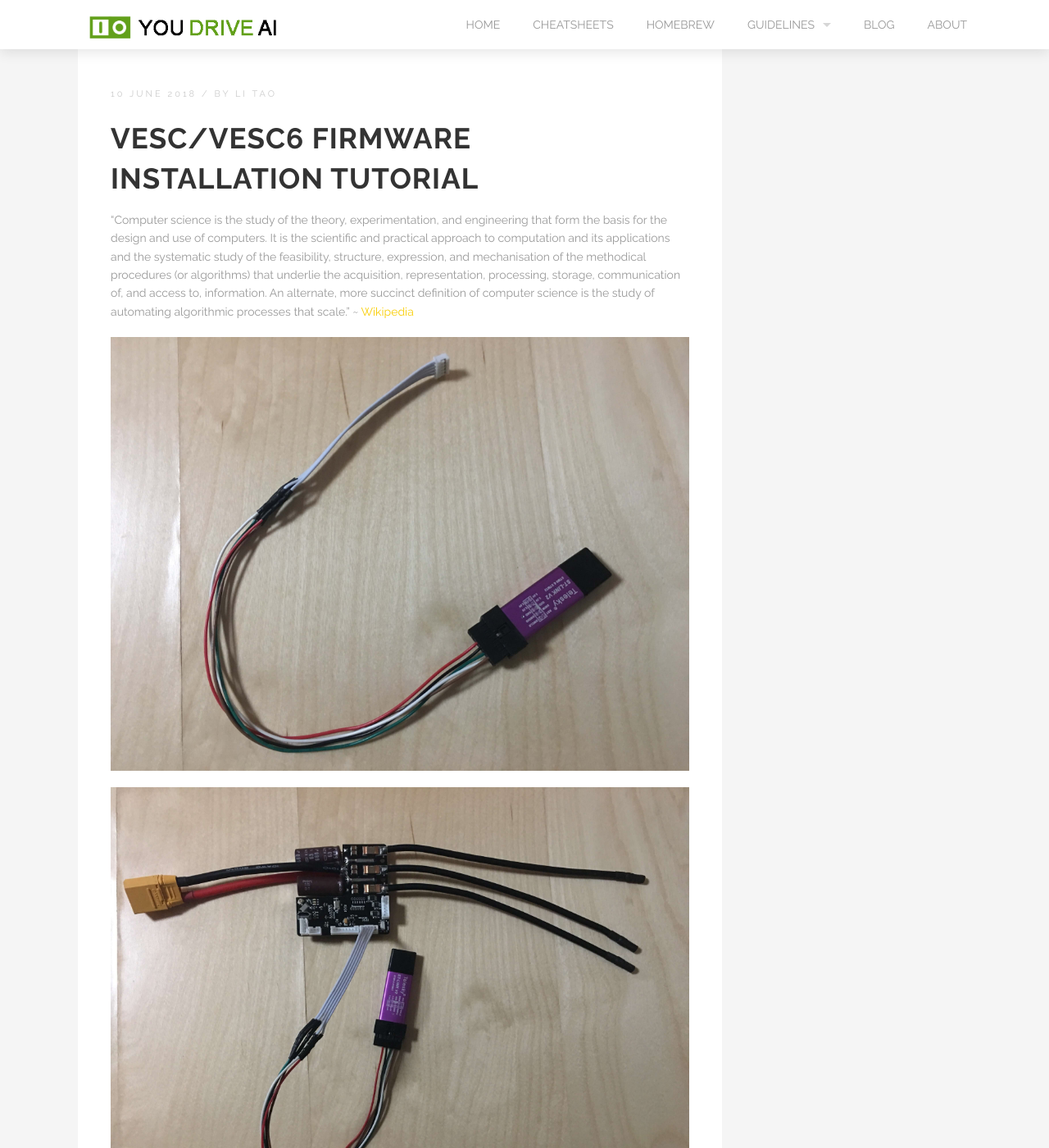
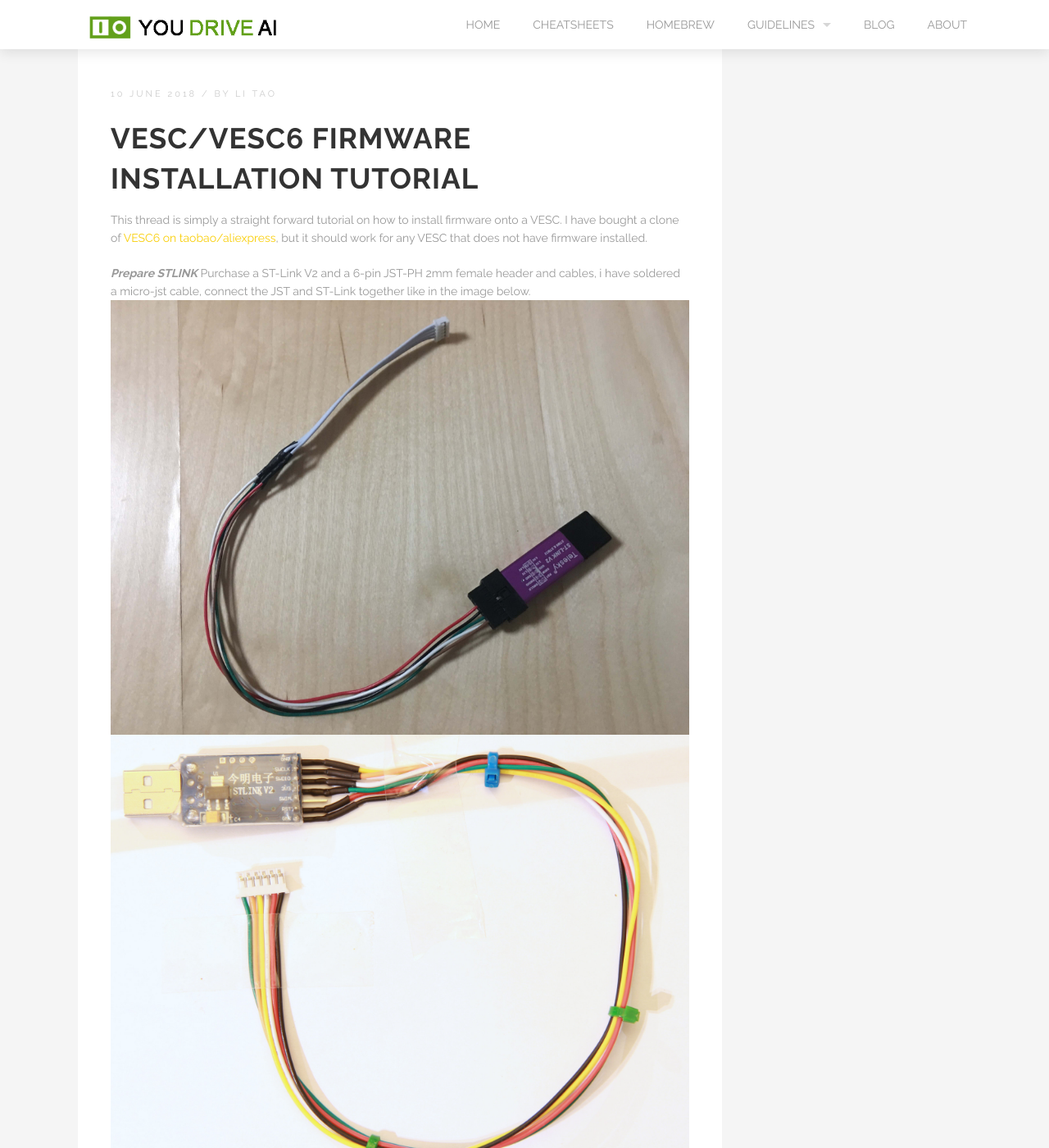
Before and after one commit to darwinbeing/darwinbeing.github.io, a Jekyll site: the page built from _posts/2018-06-10-VESC-Firmware-Installation-Tutorial.md, in a window 1280 px wide and 1400 px high, scrolled down 1006 px. Shown: the whole window at 82% size. Built offline with Jekyll 4.4.1, drawn with Linux system fonts in a browser that asks for light colours; some of the changed text lies outside the part shown.

Commit message:
Initial commit

````diff
--- a/_posts/2018-06-10-VESC-Firmware-Installation-Tutorial.md
+++ b/_posts/2018-06-10-VESC-Firmware-Installation-Tutorial.md
@@ -15,13 +15,41 @@ tags: [VESC]
 
 [//]: # (Image References)
 [image1]: assets/images/vesc/stlink.jpg "stlink"
-[image2]: assets/images/vesc/vesc.jpg "vesc"
+[image2]: assets/images/vesc/stlink2.jpg "stlink2"
+[image3]: assets/images/vesc/vesc.jpg "vesc"
 
-"Computer science is the study of the theory, experimentation, and engineering that form the basis for the design and use of computers. It is the scientific and practical approach to computation and its applications and the systematic study of the feasibility, structure, expression, and mechanisation of the methodical procedures (or algorithms) that underlie the acquisition, representation, processing, storage, communication of, and access to, information. An alternate, more succinct definition of computer science is the study of automating algorithmic processes that scale." ~ [Wikipedia][1]
+This thread is simply a straight forward tutorial on how to install firmware onto a VESC. I have bought a clone of [VESC6 on taobao/aliexpress](https://item.taobao.com/item.htm?id=568914049411), but it should work for any VESC that does not have firmware installed.
 
+***Prepare STLINK***
+Purchase a ST-Link V2 and a 6-pin JST-PH 2mm female header and cables, i have soldered a micro-jst cable, connect the JST and ST-Link together like in the image below.
 ![alt text][image1]
+![alt text][image2]
 
-![alt text][image2]
+***Connect USB***
+Plug the ST Link into a USB port of my MacBook Pro. The NiMH/LiPo Battery is NOT connected during the entire process of flashing firmware.
+![alt text][image3]
+
+***PREPARATIONS***
+Downloading ARM GCC and installing openocd
+Mac OS X 64-bit
+File:(gcc-arm-none-eabi-6-2017-q1-update-mac.tar.bz2)[https://developer.arm.com/-/media/Files/downloads/gnu-rm/6_1-2017q1/gcc-arm-none-eabi-6-2017-q1-update-mac.tar.bz2?revision=ae959db1-d164-4f18-be04-771bdf152cd5?product=Downloads,64-bit,,Mac%20OS%20X,6-2017-q1-update]
+
+```
+tar -xvjf gcc-arm-none-eabi-7-2017-q4-major-mac.tar.bz2 -C ~
+brew install openocd
+
+```
+***DOWNLOAD, COMPILE AND UPLOAD THE FIRMWARE***
+First, connect a programmer as described in this post. Then, download the latest firmware from github, compile and upload it:
+
+```
+git clone https://github.com/vedderb/bldc.git
+cd bldc
+touch conf_general.h
+make -j8 build_args="-DHW_VERSION_60"
+make upload
+
+```
 
 <div class="container">
 <iframe src="https://www.youtube.com/embed/SzJ46YA_RaA?rel=0" frameborder="0" allow="autoplay; encrypted-media" allowfullscreen class="video"></iframe>
````
Also changed, not shown: other parts of _posts/2018-06-10-VESC-Firmware-Installation-Tutorial.md (+1 -1 lines), assets/images/vesc/stlink2.jpg (added).
